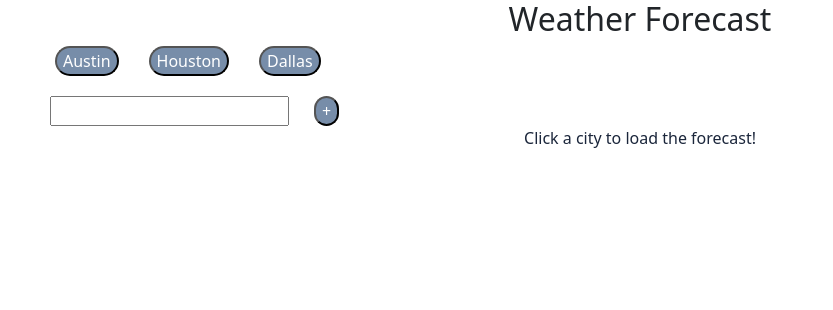
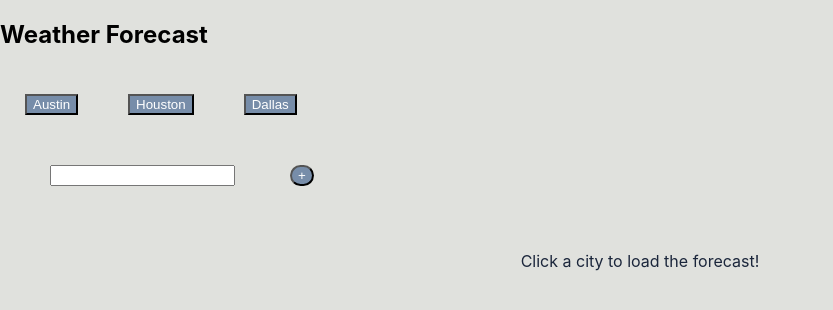
Before and after one commit to oliviamates/cs378-p4, a React (Create React App) app: page / in a window 1280 px wide. Shown: the top 310 px of the page, without its empty margins (0-833 px from the left). Built offline with nearby package versions, Linux system fonts and the light colour scheme.

Commit message:
trying to add buttons??

```diff
--- a/src/App.css
+++ b/src/App.css
@@ -19,7 +19,7 @@ p {
   color: #1b263b;
 }
 
-h2 {
+#title {
   color: #415a77;
   text-align: center;
   margin-bottom: 60px;
@@ -53,7 +53,7 @@ ul {
 
 #city {
   margin-left: 50px;
-  margin-right: 25px;
+  margin-right: 30px;
 
 }
 
--- a/src/App.js
+++ b/src/App.js
@@ -1,71 +1,62 @@
 import React, { useState } from "react";
 import './App.css';
-import 'bootstrap/dist/css/bootstrap.min.css';
 
 function App() {
   const [weatherData, setWeatherData] = useState(null);
   const [errorMessage, setErrorMessage] = useState("");
+  const [cities, setCities] = useState(["Austin", "Houston", "Dallas"]);
 
   function getWeather(city) {
-    let latitude, longitude;
-
-    if (city === "Austin") {
-      latitude = 30.2672;
-      longitude = -97.7431;
-    } else if (city === "Houston") {
-      latitude = 29.7601;
-      longitude = -95.3701;
-    } else {
-      latitude = 32.7767;
-      longitude = -96.7970;
+    fetch(`https://geocoding-api.open-meteo.com/v1/search?name=${city}&count=1&language=en&format=json`)
+      .then(response => response.json())
+      .then(data => {
+        if (!data.results || data.results.length === 0) {
+          setErrorMessage(`City "${city}" not found.`);
+          return;
         }
 
-    fetch(`https://api.open-meteo.com/v1/forecast?latitude=${latitude}&longitude=${longitude}&hourly=temperature_2m&forecast_days=1&timezone=auto&temperature_unit=fahrenheit`)
-      .then(response => response.json())
+        let latitude = data.results[0].latitude;
+        let longitude = data.results[0].longitude;
+
+        return fetch(`https://api.open-meteo.com/v1/forecast?latitude=${latitude}&longitude=${longitude}&hourly=temperature_2m&forecast_days=1&timezone=auto&temperature_unit=fahrenheit`);
+      })
+      .then(response => response ? response.json() : null)
       .then(data => {
+        if (data) {
           setWeatherData(data);
           setErrorMessage("");
+        }
       })
       .catch(error => console.error("Error fetching weather data:", error));
   }
 
-  function typedCity() {
-    let name = document.getElementById("city").value;
+  function addCity() {
+    let name = document.getElementById("city").value.trim();
 
-    if (name === "Austin" || name === "Houston" || name === "Dallas") {
-      getWeather(name);
-    } else {
     fetch(`https://geocoding-api.open-meteo.com/v1/search?name=${name}&count=1&language=en&format=json`)
       .then(response => response.json())
       .then(data => {
         if (!data.results || data.results.length === 0) {
           setErrorMessage(`City "${name}" not found.`);
-            throw new Error("City not found");
-
+          return;
         }
-          let latitude = data.results[0].latitude;
-          let longitude = data.results[0].longitude;
-
-          return fetch(`https://api.open-meteo.com/v1/forecast?latitude=${latitude}&longitude=${longitude}&hourly=temperature_2m&forecast_days=1&timezone=auto&temperature_unit=fahrenheit`);
+        if (!cities.includes(name)) {
+          setCities([...cities, name]);
+        }
+        setErrorMessage("");
       })
-        .then(response => response.json())
-        .then(data => {
-          setWeatherData(data);
-          setErrorMessage("")
-        })
-        .catch(error => console.error("Error fetching weather data:", error));
-    }
+      .catch(error => console.error("Error fetching city data:", error));
   }
 
   return (
     <div>
       <h2>Weather Forecast</h2>
-      <button id = "austin" onClick={() => getWeather("Austin")}>Austin</button>
-      <button id = "houston" onClick={() => getWeather("Houston")}>Houston</button>
-      <button id = "dallas" onClick={() => getWeather("Dallas")}>Dallas</button>
+      {cities.map((city, index) => (
+        <button key={index} onClick={() => getWeather(city)}>{city}</button>
+      ))}
       <br />
       <input type="text" id="city" name="city" />
-      <button id="add" onClick={typedCity}>+</button>
+      <button id="add" onClick={addCity}>+</button>
       {errorMessage && <p>{errorMessage}</p>}
 
       {weatherData && weatherData.hourly ? (
```
Also changed, not shown: src/components/MenuItem.js (deleted, +0 -25 lines), 9 other files (tests, documents, lock files or other folders). Lines whose indentation alone changed are shown as unchanged.
